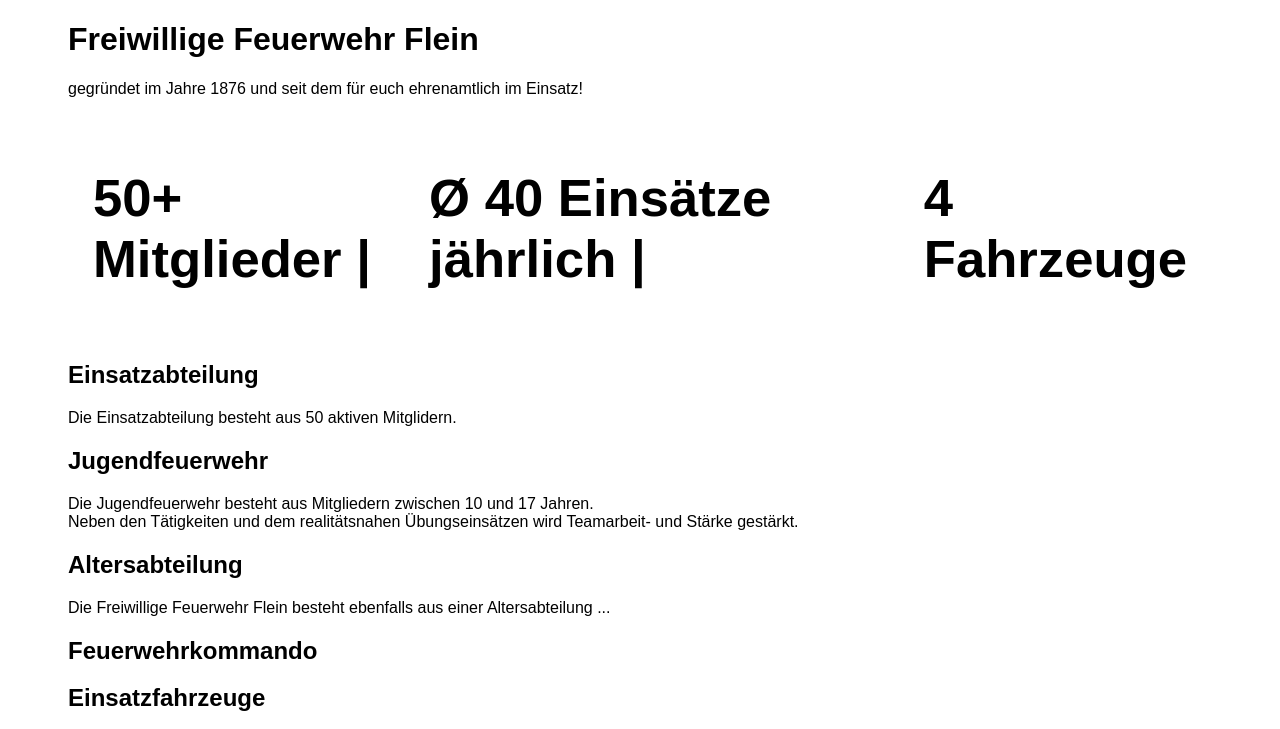
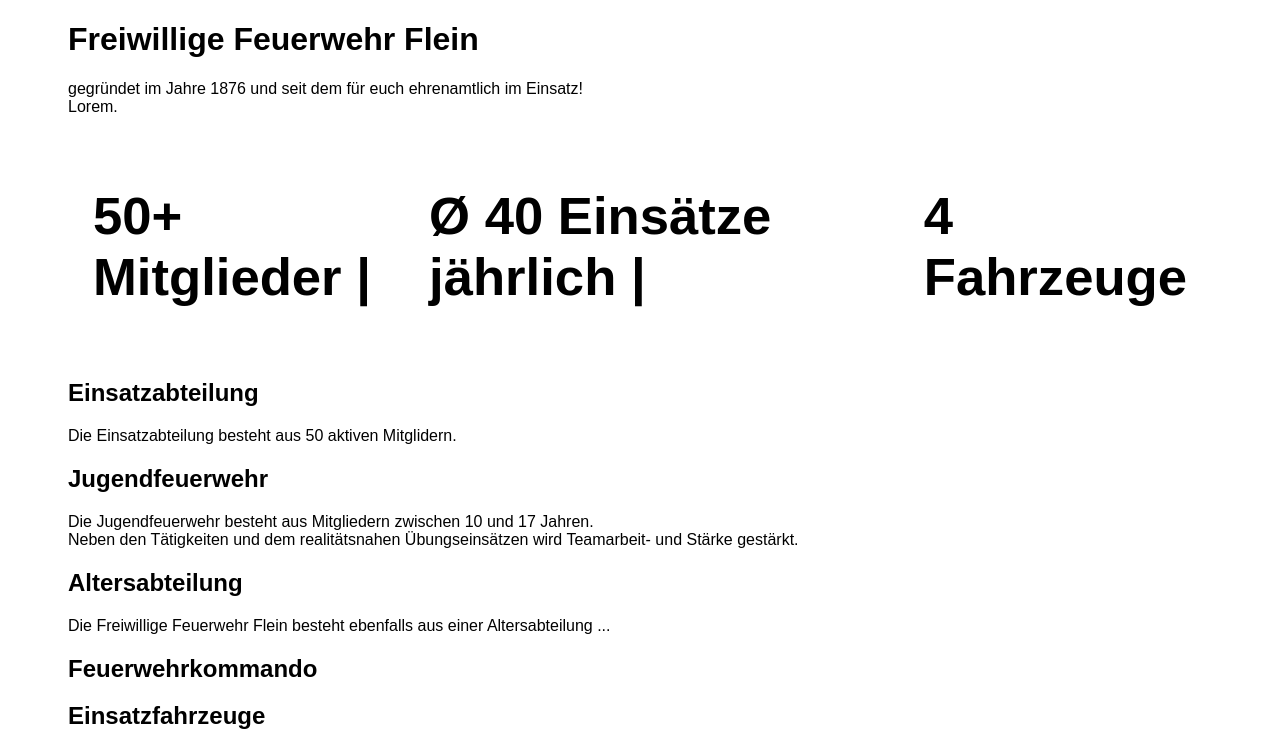
Before and after one commit to DevG32/feuerwehr-flein, a plain HTML site: page index.html in a window 1280 px wide. Shown: the top 729 px of the page. Drawn offline with Linux system fonts and the light colour scheme.

Commit message:
Update index.html
Added a line break and additional text to the welcome paragraph.

```diff
--- a/index.html
+++ b/index.html
@@ -12,7 +12,8 @@
         <div class="welcome-section">
             <h1>Freiwillige Feuerwehr Flein</h1>
             <p>
-                gegründet im Jahre 1876 und seit dem für euch ehrenamtlich im Einsatz!
+                gegründet im Jahre 1876 und seit dem für euch ehrenamtlich im Einsatz! <br>
+                Lorem.
             </p>
         </div>
 
```
